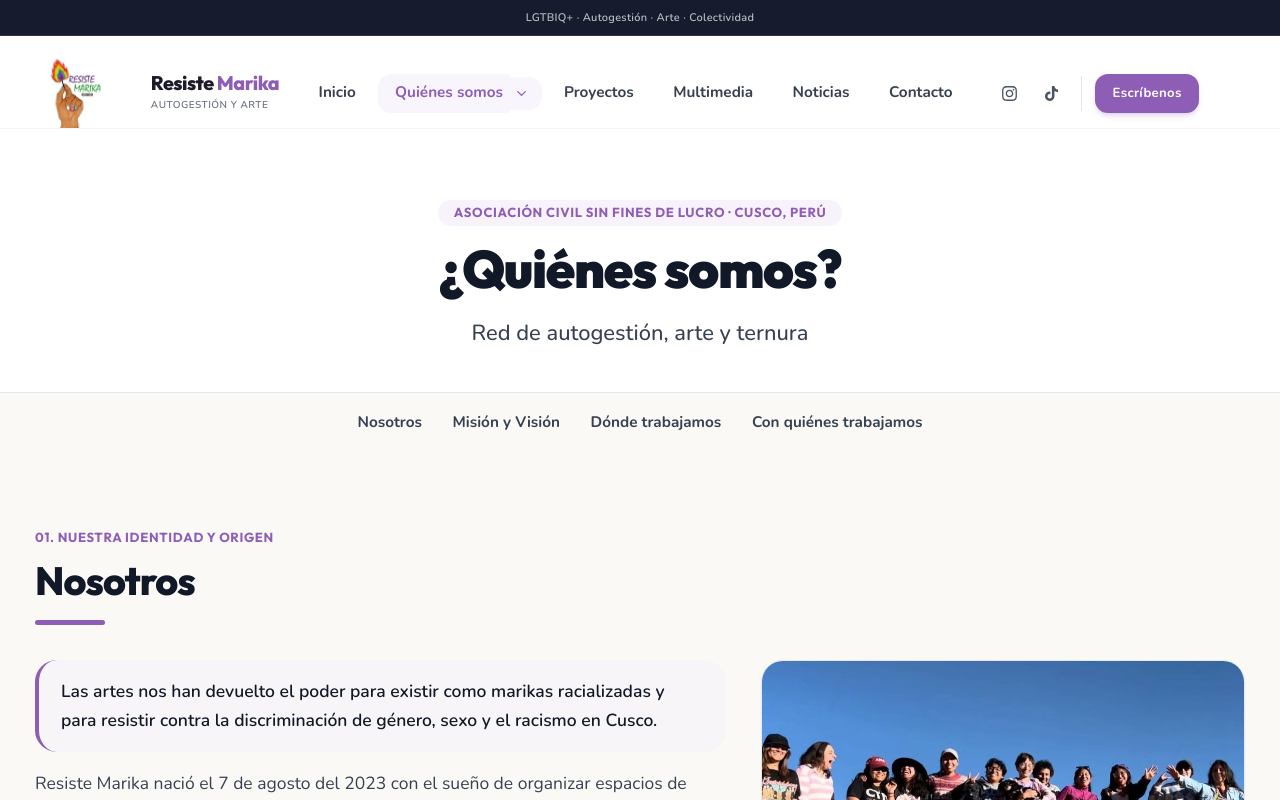
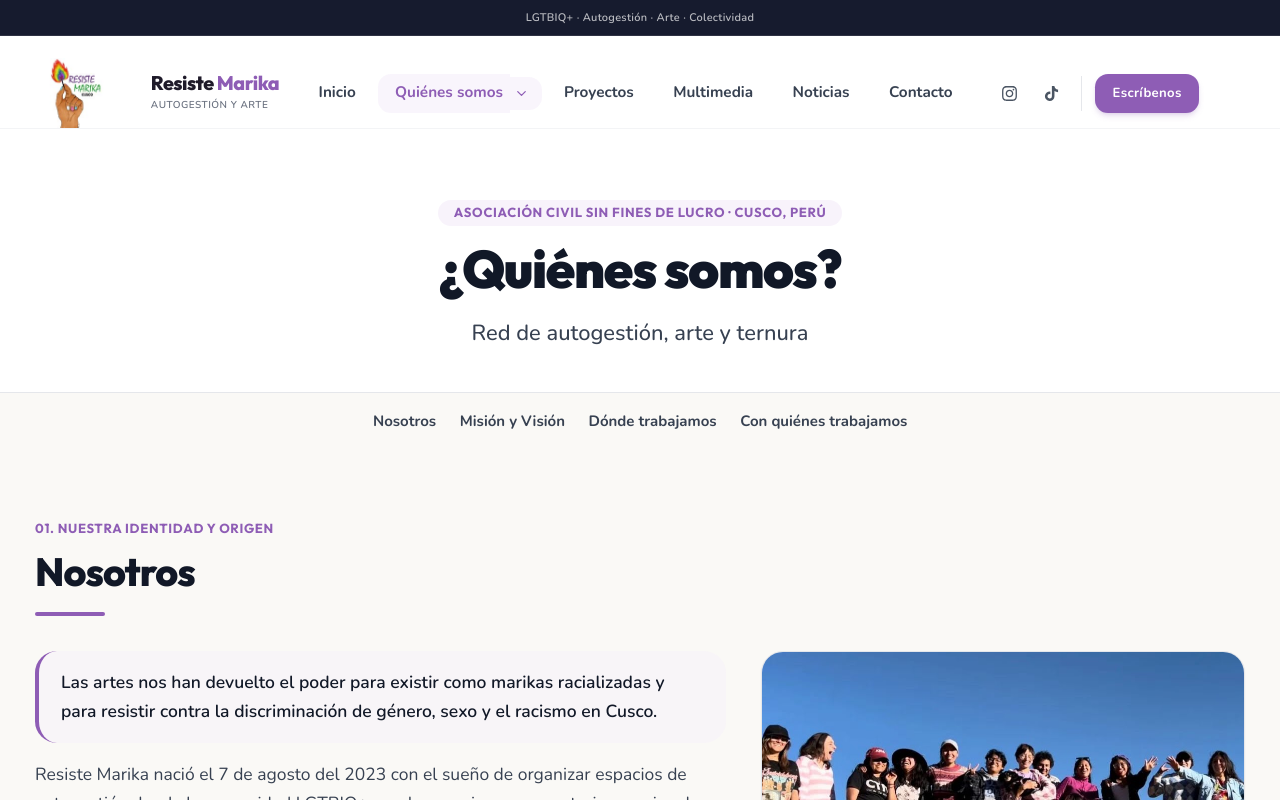
Before and after one commit to ElizabethVeronica/ResisteMarika.org, a React (Vite) app: page /quienes-somos in a window 1280 px wide. Shown: the top 800 px of the page. Built offline with nearby package versions, Linux system fonts and the light colour scheme.

Commit message:
Compacta y anima barra de secciones

```diff
--- a/src/pages/QuienesSomos.tsx
+++ b/src/pages/QuienesSomos.tsx
@@ -80,23 +80,23 @@ export default function QuienesSomos() {
       <nav
         ref={sectionMenuRef}
         aria-label="Secciones de quiénes somos"
-        className={`sticky top-24 sm:top-[8.5rem] lg:top-[7.5rem] z-[60] mx-auto w-[calc(100%-2rem)] max-w-5xl rounded-2xl border p-2 transition-[background-color,border-color,box-shadow] duration-200 ${
+        className={`sticky top-24 sm:top-[8.5rem] lg:top-[7.5rem] z-[60] mx-auto flex w-fit max-w-[calc(100%-2rem)] rounded-xl border p-1.5 transition-all duration-500 ease-out ${
           sectionMenuStuck
-            ? 'border-gray-200/80 bg-white/95 shadow-lg shadow-gray-900/10 backdrop-blur-md'
-            : 'border-transparent bg-[#FAF9F6]'
+            ? 'translate-y-0 scale-100 border-gray-200/80 bg-white/95 shadow-lg shadow-gray-900/10 backdrop-blur-md'
+            : 'translate-y-1 scale-[0.98] border-transparent bg-[#FAF9F6]'
         }`}
       >
-        <div className="flex max-w-full justify-center gap-1 overflow-x-auto">
-          <a href="#nosotros" className="whitespace-nowrap rounded-xl px-3 py-2 text-xs sm:text-sm font-bold text-gray-700 transition-colors hover:bg-gray-100 hover:text-brand-purple focus-visible:outline-none focus-visible:ring-2 focus-visible:ring-brand-purple">
+        <div className="flex w-fit max-w-full gap-0.5 overflow-x-auto">
+          <a href="#nosotros" className="whitespace-nowrap rounded-lg px-2 sm:px-2.5 py-1.5 text-xs sm:text-sm font-bold text-gray-700 transition-colors hover:bg-gray-100 hover:text-brand-purple focus-visible:outline-none focus-visible:ring-2 focus-visible:ring-brand-purple">
             Nosotros
           </a>
-          <a href="#mision-vision" className="whitespace-nowrap rounded-xl px-3 py-2 text-xs sm:text-sm font-bold text-gray-700 transition-colors hover:bg-gray-100 hover:text-brand-purple focus-visible:outline-none focus-visible:ring-2 focus-visible:ring-brand-purple">
+          <a href="#mision-vision" className="whitespace-nowrap rounded-lg px-2 sm:px-2.5 py-1.5 text-xs sm:text-sm font-bold text-gray-700 transition-colors hover:bg-gray-100 hover:text-brand-purple focus-visible:outline-none focus-visible:ring-2 focus-visible:ring-brand-purple">
             Misión y Visión
           </a>
-          <a href="#donde-trabajamos" className="whitespace-nowrap rounded-xl px-3 py-2 text-xs sm:text-sm font-bold text-gray-700 transition-colors hover:bg-gray-100 hover:text-brand-purple focus-visible:outline-none focus-visible:ring-2 focus-visible:ring-brand-purple">
+          <a href="#donde-trabajamos" className="whitespace-nowrap rounded-lg px-2 sm:px-2.5 py-1.5 text-xs sm:text-sm font-bold text-gray-700 transition-colors hover:bg-gray-100 hover:text-brand-purple focus-visible:outline-none focus-visible:ring-2 focus-visible:ring-brand-purple">
             Dónde trabajamos
           </a>
-          <a href="#con-quienes-trabajamos" className="whitespace-nowrap rounded-xl px-3 py-2 text-xs sm:text-sm font-bold text-gray-700 transition-colors hover:bg-gray-100 hover:text-brand-purple focus-visible:outline-none focus-visible:ring-2 focus-visible:ring-brand-purple">
+          <a href="#con-quienes-trabajamos" className="whitespace-nowrap rounded-lg px-2 sm:px-2.5 py-1.5 text-xs sm:text-sm font-bold text-gray-700 transition-colors hover:bg-gray-100 hover:text-brand-purple focus-visible:outline-none focus-visible:ring-2 focus-visible:ring-brand-purple">
             Con quiénes trabajamos
           </a>
         </div>
```
